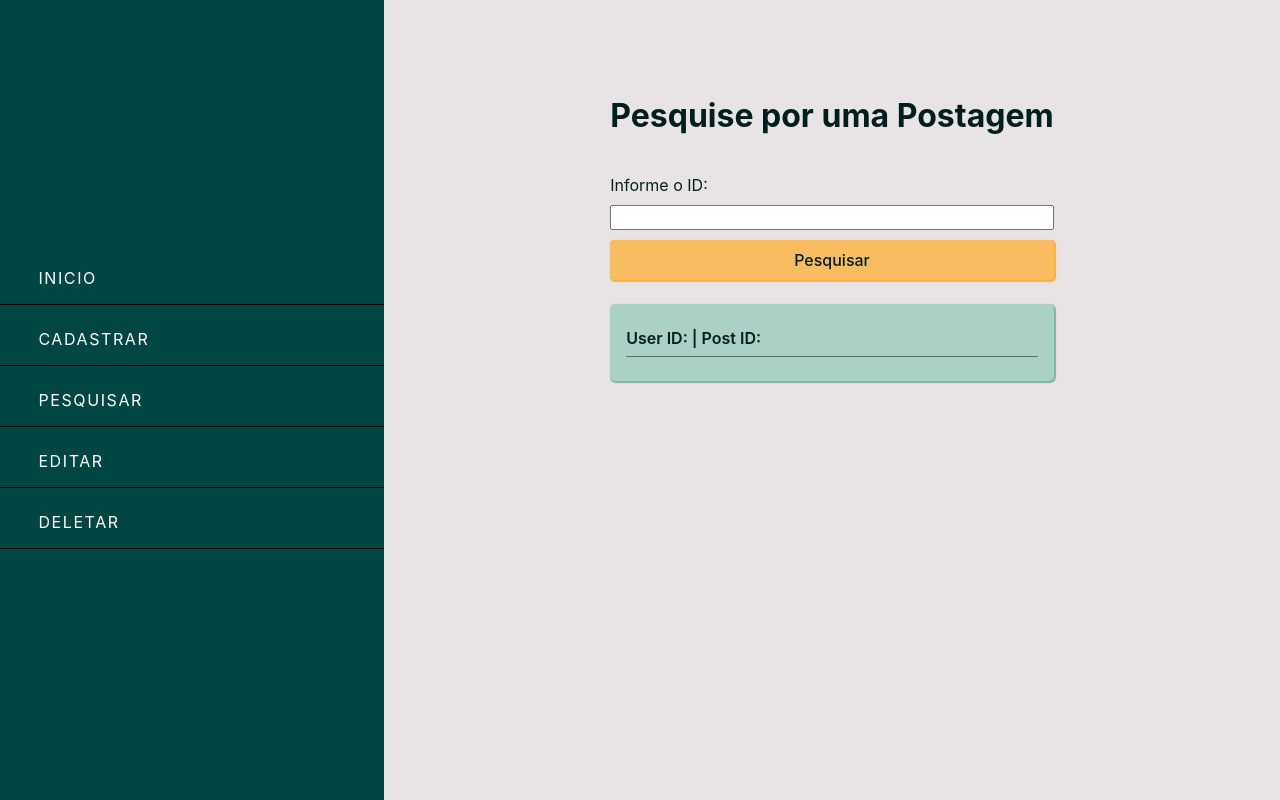
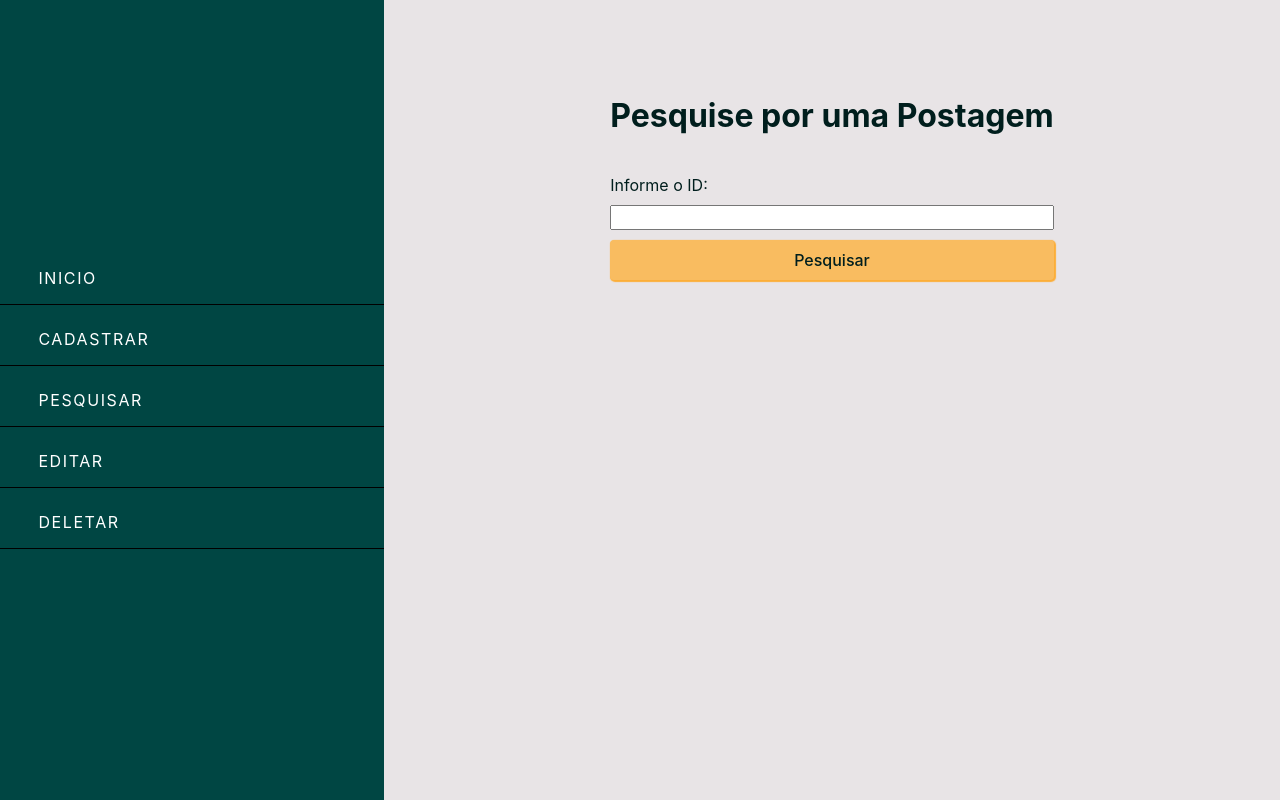
Before and after one commit to estefaneluz/react-hook-form, a React (Create React App) app in the folder classe-01/: page /pesquisar in a window 1280 px wide. Built offline with nearby package versions, Linux system fonts and the light colour scheme.

Commit message:
add useEffect e verificacao para renderizar o componente post

```diff
--- a/classe-01/src/pages/pesquisar/index.js
+++ b/classe-01/src/pages/pesquisar/index.js
@@ -1,4 +1,4 @@
-import { useState } from 'react';
+import { useState, useEffect } from 'react';
 import { useForm } from 'react-hook-form';
 import Input from '../../components/Input'
 import Post from '../../components/Post'
@@ -6,6 +6,10 @@ import Post from '../../components/Post'
 const Page = () => {
     const {register, formState: {errors}, handleSubmit } = useForm();
     const [post, setPost] = useState({});
+
+    useEffect(()=>{
+      setPost({})
+    }, [errors.id]);
 
     function onSubmit({id}){
         fetch(`https://jsonplaceholder.typicode.com/posts/${id}`)
@@ -33,7 +37,7 @@ const Page = () => {
           {errors.id?.type === 'required' && <span className="error">É preciso informar o ID.</span>}
           <button>Pesquisar</button>
         </form>
-        {!post.isEmptyObject && <Post content={post}/>}
+        {post.title && <Post content={post}/>}
       </div>
     );
 }
```
